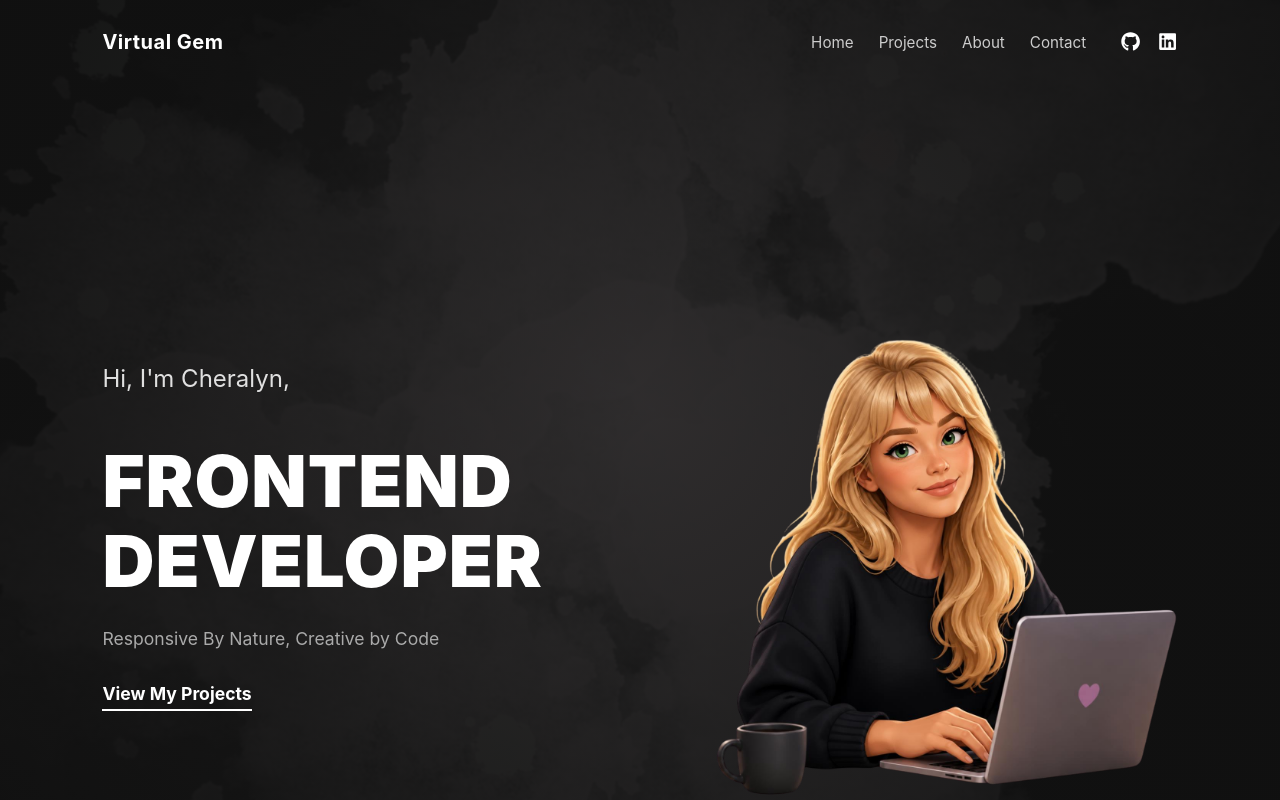
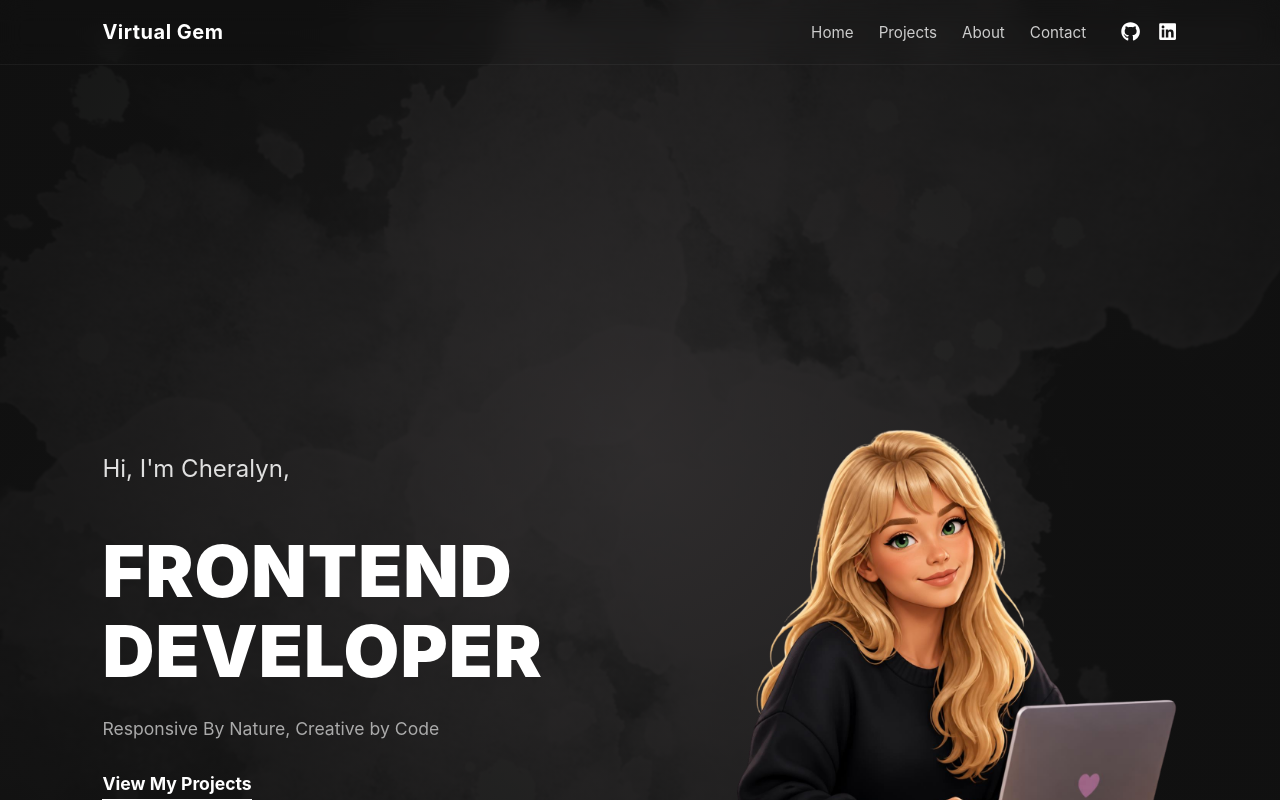
Before and after one commit to CDunkel1/portfolio, a React app: page / in a window 1280 px wide. Shown: the top 800 px of the page. Built offline with nearby package versions, Linux system fonts and the light colour scheme; the HTML template or start-up script is replaced by a standard one.

Commit message:
update nav and add netlify form

```diff
--- a/src/App.jsx
+++ b/src/App.jsx
@@ -12,7 +12,7 @@ function App() {
       {/* 1. Navbar stays pinned or overlaid at the very top */}
       <Navbar />
 
-      <main>
+      <main id="home">
         {/* 2. Hero: Introduction & dynamic greeting backdrop */}
         <Hero />
 
--- a/src/components/ContactFooter/ContactFooter.jsx
+++ b/src/components/ContactFooter/ContactFooter.jsx
@@ -51,35 +51,30 @@ function ContactFooter() {
 
         {/* Right Side: Clean Form Workspace Container */}
         <div className="footer-form-side">
-          <form className="contact-form-card" onSubmit={handleSubmit}>
+         <form className="contact-form-card" method="POST" data-netlify="true" name="portfolio-contact">
+  {/* 🚀 Netlify requires this hidden input field to identify your React form during compilation */}
+  <input type="hidden" name="form-name" value="portfolio-contact" />
+
   <h3>Send a Message</h3>
 
   <div className="form-group">
     <label htmlFor="name">Your Name</label>
-              <input
-                type="text" id="name" name="name" required
-                value={formData.name} onChange={handleChange} placeholder="Cheralyn"
-              />
+    <input type="text" id="name" name="name" required placeholder="Cheralyn" />
   </div>
 
   <div className="form-group">
     <label htmlFor="email">Email Address</label>
-              <input
-                type="email" id="email" name="email" required
-                value={formData.email} onChange={handleChange} placeholder="name@example.com"
-              />
+    <input type="email" id="email" name="email" required placeholder="name@example.com" />
   </div>
 
   <div className="form-group">
     <label htmlFor="message">Message</label>
-              <textarea
-                id="message" name="message" rows="5" required
-                value={formData.message} onChange={handleChange} placeholder="Tell me about your project specifications..."
-              ></textarea>
+    <textarea id="message" name="message" rows="5" required placeholder="Tell me about your project..."></textarea>
   </div>
 
   <button type="submit" className="submit-form-btn">Send Message</button>
 </form>
+
         </div>
 
       </div>
--- a/src/components/Hero/Hero.css
+++ b/src/components/Hero/Hero.css
@@ -3,7 +3,7 @@
   position: relative;
   width: 100%;
   min-height: 100vh;
-
+  padding-top: 90px; /* Pushes content down to avoid navbar overlap */
   /* FIXED: Gradient now uses semi-transparent RGBA colors so the image shows through */
   background: radial-gradient(circle at center, rgba(42, 42, 42, 0.4) 0%, rgba(18, 18, 18, 0.9) 100%),
               url('../../assets/LandingpageHero.png');
--- a/src/components/Navbar/Navbar.css
+++ b/src/components/Navbar/Navbar.css
@@ -7,17 +7,25 @@ Navbar Styles
   display: flex;
   justify-content: space-between;
   align-items: center;
-  padding: 30px 8%;
+  padding: 20px 8%; /* Adjusted padding slightly for a tighter, sleeker scroll profile */
   width: 100%;
   box-sizing: border-box;
 
-  /* 🌌 THE FIX: Float the navbar over the content beneath it */
-  position: absolute;
+  /* 🔄 THE FIXED STICKY FIX */
+  position: fixed; /* Pins the layout safely to the absolute top of the viewport track */
   top: 0;
   left: 0;
-  z-index: 100; /* Ensures it stays stacked on top of your hero text and graphics */
-  background: transparent;
+  z-index: 1000; /* Increased to ensure it floats over browser window sliders and canvas icon bursts */
+
+  /* ✨ GLASSMORPHISM BACKDROP: Gives a premium translucent dark mist blur effect as you scroll */
+  background-color: rgba(12, 12, 12, 0.75);
+  backdrop-filter: blur(12px);
+  -webkit-backdrop-filter: blur(12px); /* Safari support toggle line */
+  border-bottom: 1px solid rgba(255, 255, 255, 0.05); /* Ultra-thin accent border separating sections */
+
+  transition: all 0.3s ease-in-out;
 }
+
 
 
 .nav-logo {
--- a/src/components/Navbar/Navbar.jsx
+++ b/src/components/Navbar/Navbar.jsx
@@ -21,7 +21,16 @@ function Navbar() {
       {/* Navigation Overlay Links */}
       <div className={`nav-container ${isMenuOpen ? 'active' : ''}`}>
         <div className="nav-links">
-          <a href="#home" onClick={() => setIsMenuOpen(false)}>Home</a>
+         <a
+          href="#home"
+          onClick={(e) => {
+          e.preventDefault(); // Stop default anchor jumping behavior
+          setIsMenuOpen(false); // Shut mobile menu slider drawer
+          window.scrollTo({ top: 0, behavior: 'smooth' }); // 🚀 Direct browser velocity command
+          }}
+         >
+          Home
+        </a>
           <a href="#projects" onClick={() => setIsMenuOpen(false)}>Projects</a>
           <a href="#about" onClick={() => setIsMenuOpen(false)}>About</a>
           <a href="#contacts" onClick={() => setIsMenuOpen(false)}>Contact</a>
--- a/src/index.css
+++ b/src/index.css
@@ -18,3 +18,8 @@ body {
   color: #ffffff;
   font-family: -apple-system, BlinkMacSystemFont, 'Segoe UI', Roboto, sans-serif;
 }
+
+html {
+  scroll-behavior: smooth;
+  scroll-padding-top: 90px; /* 🎯 Tells the automatic scroll anchor mechanics to stop exactly 90px before the section! */
+}
```
Lines whose indentation alone changed are shown as unchanged.
